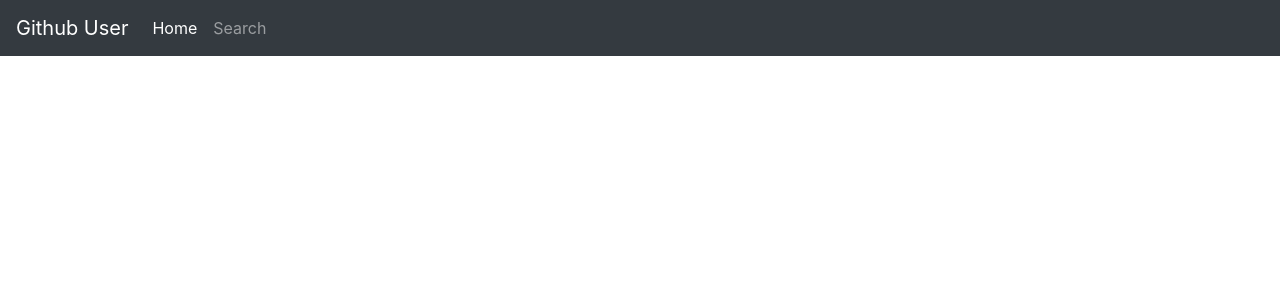
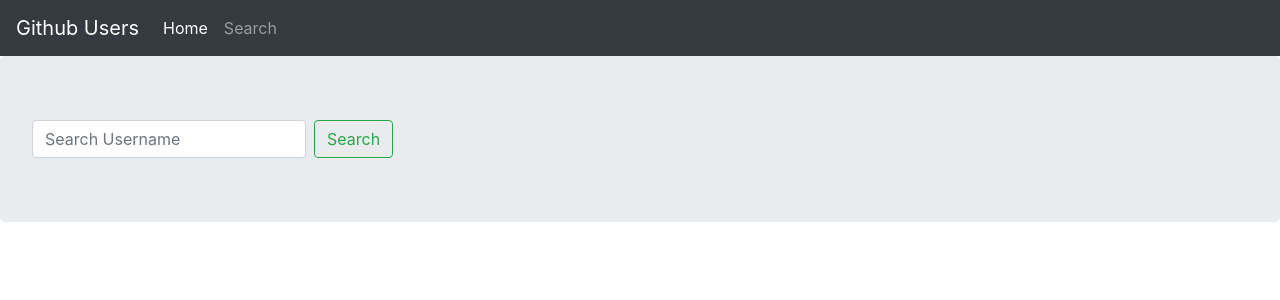
Before and after one commit to mugendinjue/github-search, an Angular app: page /search in a window 1280 px wide. Before the commit this address led to /. Shown: the top 300 px of the page. Built offline with nearby package versions, Linux system fonts and the light colour scheme.

Commit message:
Add routing

```diff
--- a/src/app/app-routing.module.ts
+++ b/src/app/app-routing.module.ts
@@ -1,14 +1,17 @@
 import { NgModule } from '@angular/core';
 import { Routes, RouterModule } from '@angular/router';
 import { GithubSearchComponent } from './github-search/github-search.component';
+import { UserDisplayComponent } from './user-display/user-display.component';
 
 
 
 
 const routes: Routes = [
-  // {path:'home','component':GithubSearchComponent},
+  {path:'home',component:GithubSearchComponent},
+  {path: 'search',component:UserDisplayComponent},
+  {'pathMatch':'full','redirectTo':'home','path':''},
 
-  // {'pathMatch':'full','redirectTo':'home','path':'home'},
+
 ];
 
 @NgModule({
--- a/src/app/app.module.ts
+++ b/src/app/app.module.ts
@@ -1,5 +1,6 @@
 import { BrowserModule } from '@angular/platform-browser';
 import { NgModule } from '@angular/core';
+import { FormsModule } from '@angular/forms';
 
 import { AppRoutingModule } from './app-routing.module';
 import { AppComponent } from './app.component';
@@ -18,7 +19,9 @@ import { UserDisplayComponent } from './user-display/user-display.component';
   ],
   imports: [
     BrowserModule,
-    AppRoutingModule
+    AppRoutingModule,
+    FormsModule
+
   ],
   providers: [],
   bootstrap: [AppComponent]
--- a/src/app/navbar/navbar.component.html
+++ b/src/app/navbar/navbar.component.html
@@ -1,16 +1,13 @@
 
     <div class="navbar navbar-expand-lg navbar-dark bg-dark">
-        <a class="navbar-brand" href="#">Github User</a>
-        <button class="navbar-toggler" type="button"  data-toggle="collapse" data-target="#navbarSupportedContent" aria-controls="navbarSupportedContent" aria-expanded="false" aria-label="Toggle navigation">
-          <span class="navbar-toggler-icon"></span>
-        </button>
+        <a class="navbar-brand" >Github Users</a>
         <div class="collapse navbar-collapse" id="navbarSupportedContent">
           <ul class="navbar-nav mr-auto">
             <li class="nav-item active">
-              <a class="nav-link" routerLinkActive = 'active' routeLink = '/home'>Home<span class="sr-only">(current)</span></a>
+              <a class="nav-link" routerLinkActive = 'active' href = '/home'>Home</a>
             </li>
             <li class="nav-item">
-              <a class="nav-link" routerLinkActive = 'active' routeLink = '/search'>Search</a>
+              <a class="nav-link" routerLinkActive = 'active' href = '/search'>Search</a>
             </li>
             </ul>
       </div>
--- a/src/app/user-display/user-display.component.html
+++ b/src/app/user-display/user-display.component.html
@@ -1 +1 @@
-<p>user-display works!</p>
+<app-user-search (gitUser) = 'gitUserName($event)'></app-user-search>
--- a/src/app/user-display/user-display.component.ts
+++ b/src/app/user-display/user-display.component.ts
@@ -7,6 +7,10 @@ import { Component, OnInit } from '@angular/core';
 })
 export class UserDisplayComponent implements OnInit {
 
+  gitUserName(){
+
+  }
+
   constructor() { }
 
   ngOnInit() {
```
